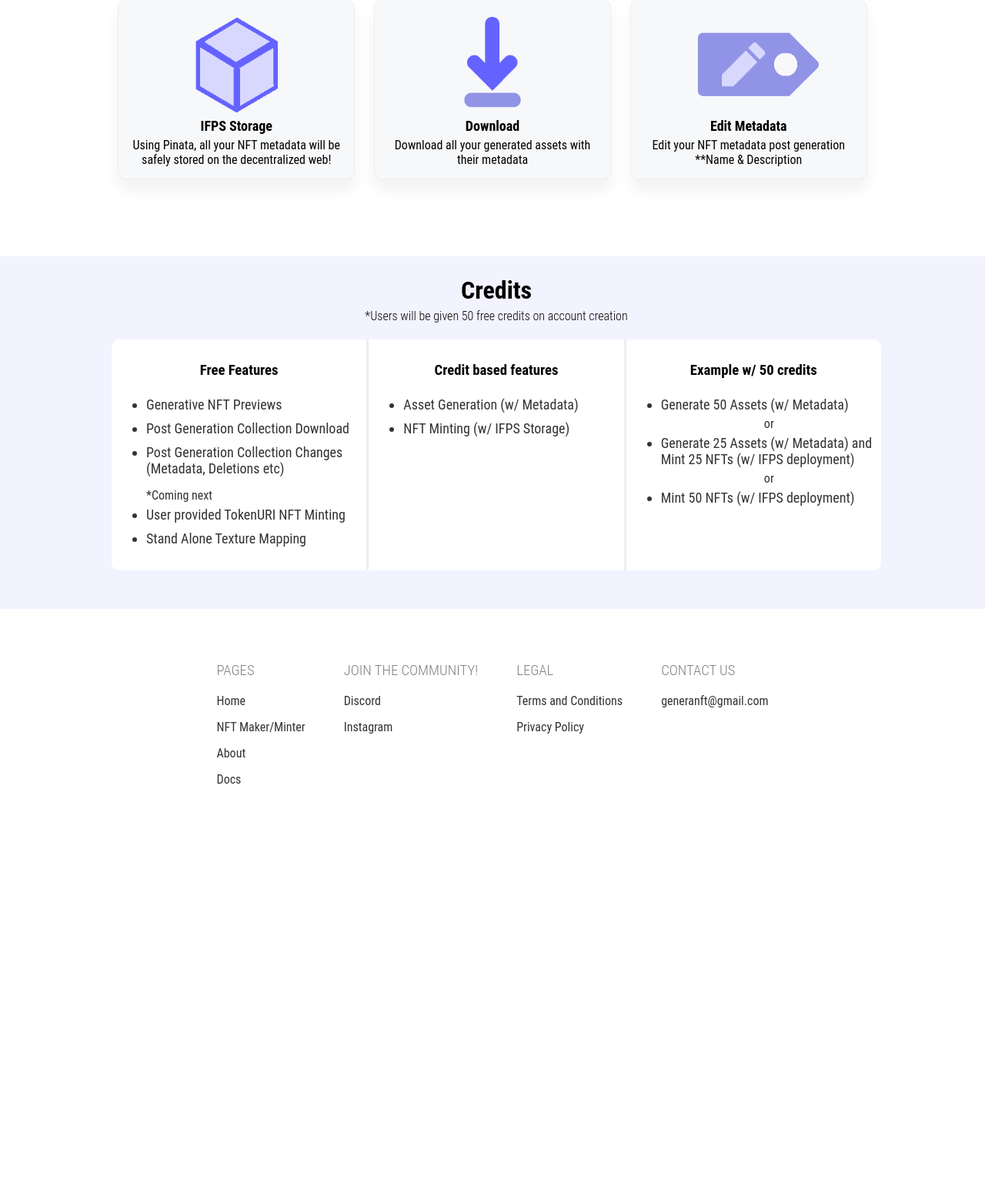
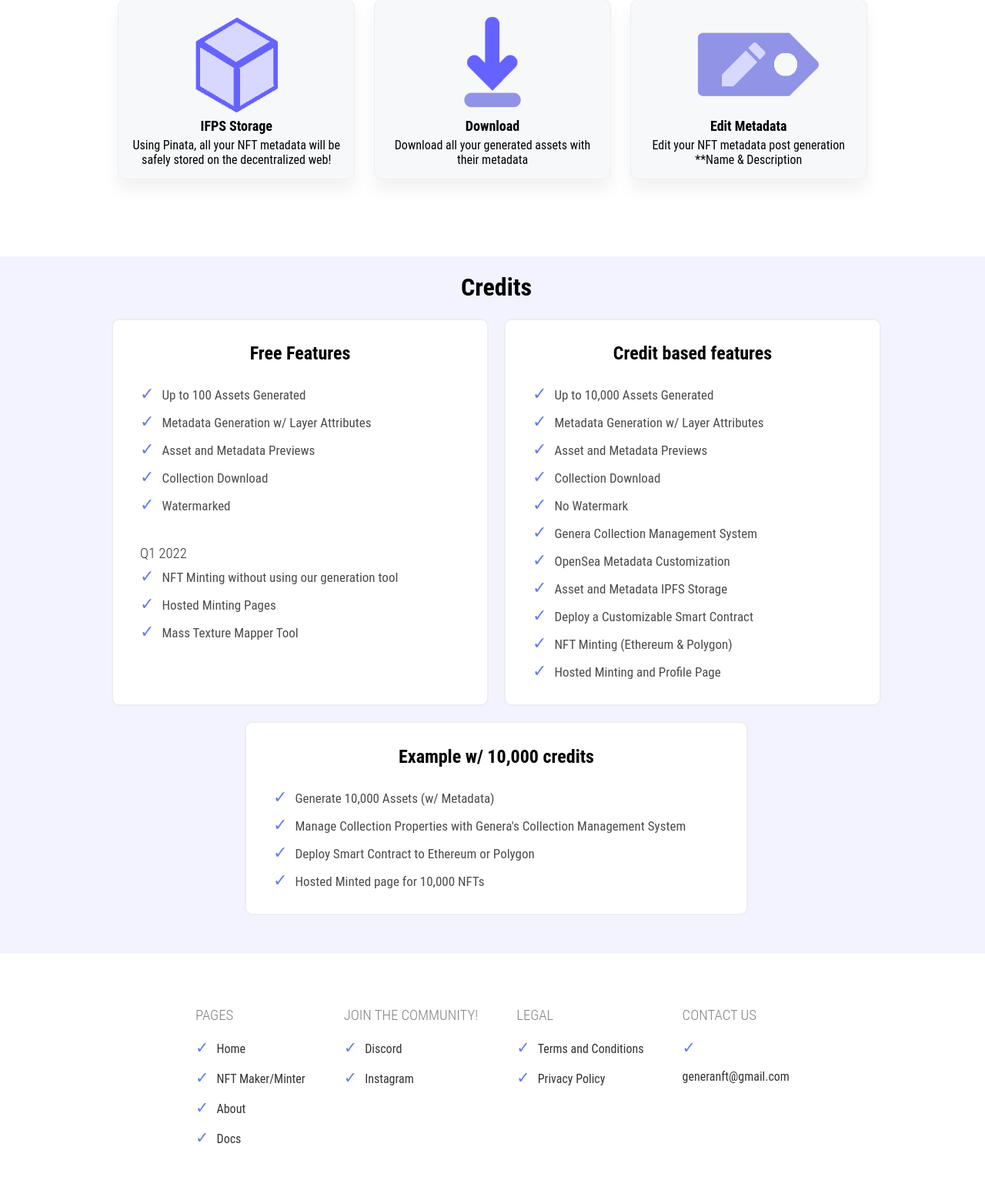
Before and after one commit to caleb-sideras/Genera, a Django app: a page that uses genera/templates/base_payments.html in a window 1280 px wide. Shown: the part 1500-3055 px from the top of the page at 77% size. Before the commit the page ends 2518 px from the top, so only its background shows below. Run offline with Django 3.2, Linux system fonts and the light colour scheme; parts of the project's set-up code (start-up, migrations or seed data) failed here and were passed over.

Commit message:
Credit Pages Visual Changes

```diff
--- a/genera/static/css/global.css
+++ b/genera/static/css/global.css
@@ -2022,9 +2022,8 @@ text-align: left;
 }
 .payments_wrapper > h2 {
   font-size: 2rem;
-  padding-top: 25px;
-  margin-top: 0;
-  margin-bottom: 0;
+  margin-top: 50px;
+  margin-bottom: 50px;
 }
 .payments_wrapper > h4 {
   margin-top: 5px;
@@ -2034,11 +2033,8 @@ text-align: left;
   min-width: 200px;
   margin: 0px auto;
   display: flex;
-  background-color: var(--main-card-color);
   padding: 0;
-  /* border-style: solid;
-  border-width: 1px;
-  border-color: var(--border-color); */
+  gap: 20px;
 }
 .payments_description > h3 {
   margin: 0 5px;
@@ -2049,30 +2045,33 @@ text-align: left;
 .payments_description > ul{
 display: inline-block;
 }
+.payments_wrapper > .credit_section{
+  margin: auto;
+  margin-top: 20px;
+}
 .credit_section{
-  width: 33%;
+  width: 50%;
   padding: 10px 5px;
+  background-color: var(--main-card-color);
 }
 .credit_section > h3{
   font-weight: bold;
 }
+.credit_section >ul{
+  padding-left: 30px;
+}
 .credit_section > ul > li {
   text-align: initial;
-  font-size: 18px;
-  color: var(--text-color-2);
+  font-size: 17px;
+  color: var(--p-text-color);
   padding-top: 5px;
   padding-bottom: 5px;
 }
-.credit_section > ul > p {
+.credit_section > ul > p,
+.credit_section > ul >h3 {
   text-align: center;
   margin: 0;
   color: var(--text-color-2);
-}
-.middle_credit{
-  border-style: solid;
-  border-top: 0;
-  border-bottom: 0;
-  border-color: var(--border-color);
 }
 .credit_buttons_wrapper{
   display: flex;
@@ -2087,6 +2086,17 @@ display: inline-block;
   color: var(--text-button-color-1);
   font-weight: bold;
 }
+
+ul { list-style: none; } /* Remove default bullets */
+
+li::before {
+  /* font-family: 'Font Awesome 5 Free'; */
+  content: "\2713";
+  color: var(--main-color);
+   font-size: 1.3em;
+  margin-right: 10px; /* Optional tweak */
+}
+
 /* HOME */
 
 /* NAV BAR */
@@ -2628,7 +2638,7 @@ display: inline-block;
 .docs_wrapper{
   display: flex;
   position: fixed;
-  background-color: var(--background-color-3);
+  background-color: var(--white-color);
   width: 100vw;
 }
 
--- a/genera/templates/base_payments.html
+++ b/genera/templates/base_payments.html
@@ -2,38 +2,48 @@
 <script src="https://js.stripe.com/v3/"></script> -->
 
 <div class="payments_wrapper">
-  <h2>Credits</h2>
-  <h4>*Users will be given 50 free credits on account creation</h4>
+  <h1>Credits</h1>
   <div class="payments_description rounded_container">
-    <div class="credit_section">
-      <h3>Free Features</h3>
+    <div class="credit_section border rounded_container">
+      <h2>Free Features</h2>
       <ul>
-        <li>Generative NFT Previews</li>
-        <li>Post Generation Collection Download</li>
-        <li>Post Generation Collection Changes (Metadata, Deletions etc)</li>
-        <p style="margin-top: 10px; text-align: start;">*Coming next</p>
-        <li>User provided TokenURI NFT Minting</li>
-        <li>Stand Alone Texture Mapping</li>
+        <li>Up to 100 Assets Generated</li>
+        <li>Metadata Generation w/ Layer Attributes</li>
+        <li>Asset and Metadata Previews</li>
+        <li>Collection Download</li>
+        <li>Watermarked</li>
+        <h3 style="margin-top: 35px; text-align: start;">Q1 2022</h3>
+        <li>NFT Minting without using our generation tool</li>
+        <li>Hosted Minting Pages</li>
+        <li>Mass Texture Mapper Tool</li>
       </ul>
     </div>
-    <div class="credit_section middle_credit">
-      <h3>Credit based features</h3>
+    <div class="credit_section border rounded_container">
+      <h2>Credit based features</h2>
       <ul>
-        <li>Asset Generation (w/ Metadata)</li>
-        <li>NFT Minting (w/ IFPS Storage)</li>
-      </ul>
-    </div>
-    <div class="credit_section">
-      <h3>Example w/ 50 credits</h3>
-      <ul>
-        <li>Generate 50 Assets (w/ Metadata)</li>
-        <p>or</p>
-        <li>Generate 25 Assets (w/ Metadata) and Mint 25 NFTs (w/ IFPS deployment)</li>
-        <p>or</p>
-        <li>Mint 50 NFTs (w/ IFPS deployment)</li>
+        <li>Up to 10,000 Assets Generated</li>
+        <li>Metadata Generation w/ Layer Attributes</li>
+        <li>Asset and Metadata Previews</li>
+        <li>Collection Download</li>
+        <li>No Watermark</li>
+        <li>Genera Collection Management System</li>
+        <li>OpenSea Metadata Customization</li>
+        <li>Asset and Metadata IPFS Storage</li>
+        <li>Deploy a Customizable Smart Contract</li>
+        <li>NFT Minting (Ethereum & Polygon)</li>
+        <li>Hosted Minting and Profile Page</li>
       </ul>
     </div>
   </div>
+  <div class="credit_section border rounded_container">
+    <h2>Example w/ 10,000 credits</h2>
+    <ul>
+      <li>Generate 10,000 Assets (w/ Metadata)</li>
+      <li>Manage Collection Properties with Genera's Collection Management System</li>
+      <li>Deploy Smart Contract to Ethereum or Polygon</li>
+      <li>Hosted Minted page for 10,000 NFTs</li>
+    </ul>
+    </div>
   <div class="payments_options"></div>
   <!-- {url payments:’view_name’} -->
    <form method="POST" id="checkout_form" action="{% url 'payments:checkout'%}">
```
